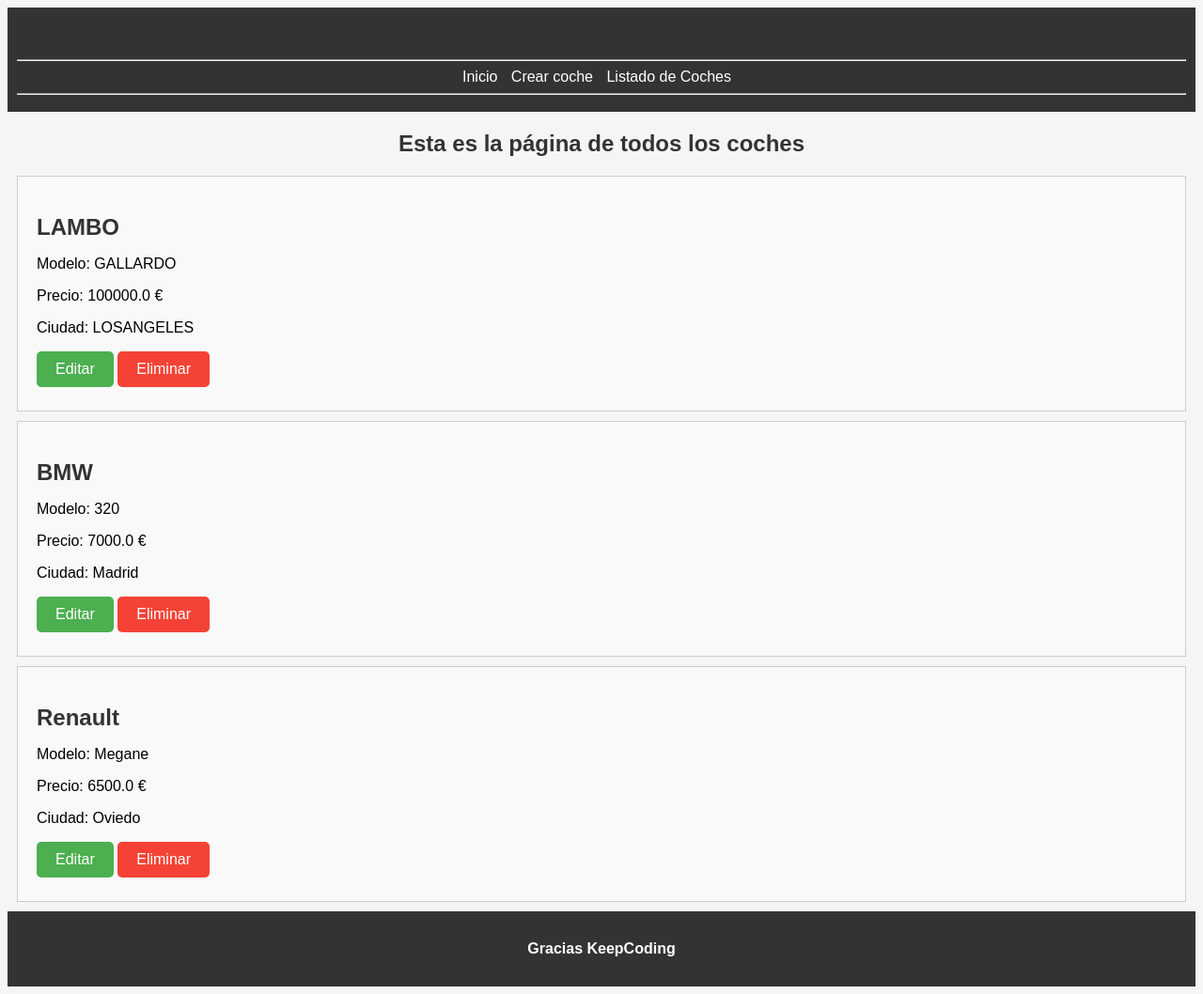
After one commit to DanAndrei-tech/KeepCoding_Proyecto, a Flask app: page /coches in a window 1280 px wide. The commit adds this page. Shown: the whole page at 94% size. Run offline with Flask 3, Linux system fonts and the light colour scheme; data comes from the database, SQL or seed files in the repository; both versions use the stored data as it was after the commit.

Commit message:
estilos css y formularios

```diff
--- a/registros/__init__.py
+++ b/registros/__init__.py
@@ -2,6 +2,8 @@ from flask import Flask
 
 app = Flask(__name__)
 
+app.secret_key = 'clave_secreta_flask'
+
 ORIGIN_DATA = "data/coches.sqlite"
 
 from registros.routes import *
--- a/registros/models.py
+++ b/registros/models.py
@@ -1,33 +1,49 @@
 import sqlite3
 from registros import ORIGIN_DATA
-from flask import redirect,url_for
+from flask import redirect,url_for,flash,render_template
 
 def select_all():
     con = sqlite3.connect(ORIGIN_DATA)
     cur = con.cursor()
     res = cur.execute("select * from coches")
-    filas = res.fetchall() #
-    columnas= res.description #
+    coches = res.fetchall()
+    cur.close()
 
-    #objetivo crear una lista de diccionario con filas y columnas
-    lista_diccionario=[]
+    return coches
 
-    for f in filas:
-        diccionario={}
-        posicion=0
-        for c in columnas:
-            diccionario[c[0]] = f[posicion]
-            posicion +=1
-        lista_diccionario.append(diccionario)
+def insert(registroForm):
+    con = sqlite3.connect(ORIGIN_DATA)
+    cur = con.cursor()
+    res = cur.execute(f"insert into coches(marca,modelo,precio,ciudad) values(?,?,?,?)",registroForm)
+    con.commit()
+
+    flash('Has creado el coche correctamente!')
 
     con.close()
 
-    return lista_diccionario
 
-def insert():
+def select_by(id):
     con = sqlite3.connect(ORIGIN_DATA)
     cur = con.cursor()
-    res = cur.execute(f"insert into coches VALUES(NULL, 'LAMBO','GALLARDO', 100000,'LOSANGELES') ")
+    res = cur.execute(f"select * from coches where id={id}")
+
+    resultado = res.fetchall()
+    con.close()
+
+    if resultado:
+        return resultado[0]
+    else:
+        return None
+
+
+
+def delete_by(coche_id):
+    con = sqlite3.connect(ORIGIN_DATA)
+    cur = con.cursor()
+    cur.execute(f"delete from coches where id={coche_id}")
+
     con.commit()
 
+    flash('El coche ha sido eliminado')
     con.close()
+    return redirect(url_for('coche', coche_id=coche_id))
--- a/registros/routes.py
+++ b/registros/routes.py
@@ -1,26 +1,36 @@
 from registros import app
 from datetime import datetime
-from flask import render_template,request,redirect,url_for
+from flask import render_template, request, redirect, url_for
 from registros.models import *
 
 @app.route('/')
 def index():
-    return render_template('index.html',
-                           dato1 = 'Valor',
-                           dato2 = 'Valor2')
+    return render_template('index.html')
 
-@app.route('/insertar-coche')
-def insertar_coche():
-    insert()
-    return redirect('/')
+@app.route('/crear-coche', methods=['GET', 'POST'])
+def crear_coche():
+    if request.method == 'POST':
+        insert([request.form['marca'],
+                request.form['modelo'],
+                request.form['precio'],
+                request.form['ciudad']])
+        return redirect('/')
+
+    return render_template('crear_coche.html')
+
+@app.route('/coches')
+def mostrar_coches():
+   coches = select_all()
+   return render_template('coches.html',coches = coches)
 
 
+@app.route('/coche/<int:coche_id>')
+def coche(coche_id):
+   coche = select_by(coche_id)
+   return render_template('coche.html', coche=coche)
 
-@app.route('/Contacto')
-def contacto():
-    return render_template('contacto.html')
-
-
-@app.route('/Lenguajes de programacion')
-def lenguajes():
-    return "<h1>Pagina de lenguajes</h1>"
+@app.route('/borrar-coche/<int:coche_id>')
+def borrar_coche(coche_id):
+   coche = select_by(coche_id)
+   borrar = delete_by(coche_id)
+   return render_template('coches.html', coche=coche)
--- a/registros/static/css/styles.css
+++ b/registros/static/css/styles.css
@@ -1,4 +1,166 @@
+/* Estilos para los coches ****************************/
+.article-container {
+  display: flex;
+  flex-wrap: wrap;
+}
+
+.article-item {
+  flex-basis: calc(33.33% - 20px);
+  margin: 10px;
+  background-color: #f9f9f9;
+  border: 1px solid #ccc;
+  padding: 20px;
+  box-sizing: border-box;
+}
+
+.article-item h2 {
+  margin-bottom: 10px;
+}
+
+.article-item p {
+  margin-bottom: 5px;
+}
+
+/* Estilos para el header **********************************/
+header {
+  background-color: #333;
+  color: #fff;
+  padding: 10px;
+}
+
+header h1 {
+  margin: 0;
+  text-align: center;
+}
+
+header ul {
+  list-style: none;
+  padding: 0;
+  margin: 0;
+  text-align: center;
+}
+
+header ul li {
+  display: inline-block;
+  margin-right: 10px;
+}
+
+header ul li a {
+  color: #fff;
+  text-decoration: none;
+}
+
+/* Estilos para el footer *******************************/
+footer {
+  background-color: #333;
+  color: #fff;
+  padding: 10px;
+  text-align: center;
+  margin-top: auto;
+}
+
+/* Estilos adicionales *****************************************************/
 body {
-  background-color: #ccc;
-  font-family: Arial, Helvetica, sans-serif;
+  font-family: Arial, sans-serif;
+  background-color: #f5f5f5;
+  display: flex;
+  flex-direction: column;
+  min-height: 100vh;
 }
+
+h1 {
+  color: #333;
+  text-align: center;
+}
+
+ul {
+  list-style: none;
+  padding: 0;
+  margin: 0;
+}
+
+ul li {
+  display: inline-block;
+  margin-right: 10px;
+}
+
+a {
+  text-decoration: none;
+  color: #333;
+}
+
+/* Estilos para el formulario de creación de coches ***************************/
+form {
+  max-width: 400px;
+  margin: 0 auto;
+  background-color: #f9f9f9;
+  padding: 20px;
+  border: 1px solid #ccc;
+}
+
+form h1 {
+  margin-bottom: 20px;
+  text-align: center;
+}
+
+form label {
+  display: block;
+  margin-bottom: 10px;
+}
+
+form input[type="text"],
+form input[type="number"] {
+  width: 100%;
+  padding: 10px;
+  margin-bottom: 20px;
+  border: 1px solid #ccc;
+  border-radius: 4px;
+  box-sizing: border-box;
+}
+
+form input[type="submit"] {
+  display: block;
+  width: 100%;
+  padding: 10px;
+  background-color: #333;
+  color: #fff;
+  border: none;
+  border-radius: 4px;
+  cursor: pointer;
+}
+
+/* Estilos para los botones de editar y eliminar ****************/
+/* Estilos para los botones de editar y eliminar */
+.btn {
+  display: inline-block;
+  padding: 10px 20px;
+  color: white;
+  text-decoration: none;
+  border-radius: 5px;
+  transition: background-color 0.3s ease;
+}
+
+.btn-succes {
+  background-color: #4caf50;
+}
+
+.btn-succes:hover {
+  background-color: #45a049;
+}
+
+.btn-danger {
+  background-color: #f44336;
+}
+
+.btn-danger:hover {
+  background-color: #d32f2f;
+}
+
+/*Detalles coche individual************************/
+.detalles {
+  width: 400px;
+  margin: 0 auto;
+  padding: 20px;
+  background-color: #fff;
+  box-shadow: 0 2px 4px rgba(0, 0, 0, 0.2);
+}
--- a/registros/templates/base.html
+++ b/registros/templates/base.html
@@ -4,35 +4,39 @@
     <meta charset="UTF-8" />
     <meta http-equiv="X-UA-Compatible" content="IE=edge" />
     <meta name="viewport" content="width=device-width, initial-scale=1.0" />
-    <title>{% block title %} FLASK-PYTHON {% endblock %} | KeepCoding</title>
+    <title>{% block title %}FLASK-PYTHON{% endblock %} | KeepCoding</title>
     <link
       rel="stylesheet"
-      href="{{url_for('static', filename= 'css/styles.css')}}"
+      href="{{url_for('static', filename='css/styles.css')}}"
     />
   </head>
   <body>
-    <h1>El coche de tus sueños esta aquí</h1>
+    <header>
+      <h1>El coche de tus sueños está aquí</h1>
       <hr />
       <ul>
         <li>
           <a href="{{url_for('index')}}">Inicio</a>
         </li>
         <li>
-        <a href="{{url_for('insertar_coche')}}">Informacion</a>
+          <a href="{{url_for('crear_coche')}}">Crear coche</a>
         </li>
         <li>
-        <a href="{{url_for('contacto')}}">Contacto</a>
+          <a href="{{url_for('mostrar_coches')}}">Listado de Coches</a>
         </li>
+        {% if coche %}
         <li>
-        <a href="{{url_for('lenguajes')}}">Coches</a>
+          <a href="{{url_for('coche', coche_id=coche[0]) }}">Detalles coche</a>
         </li>
+        {% endif %}
       </ul>
       <hr />
+    </header>
 
     <section id="content">{% block content %} {% endblock %}</section>
 
     <footer>
-      <h4>App con flask y Python</h4>
+      <h4>Gracias KeepCoding</h4>
     </footer>
   </body>
 </html>
--- /dev/null
+++ b/registros/templates/coches.html
@@ -0,0 +1,28 @@
+{% extends 'base.html' %} {% block title %}Listado de Coches{% endblock %} {%
+block content %}
+
+<h1>Esta es la página de todos los coches</h1>
+
+{% with messages = get_flashed_messages() %} {% if messages %} {% for message in
+messages %}
+<div class="message alert-success">{{ message }}</div>
+{% endfor %} {% endif %} {% endwith %} {% for coche in coches %}
+<article class="article-item">
+  <div class="data">
+    <h2>
+      <a href="{{ url_for('coche', coche_id=coche[0]) }}">{{ coche[1] }}</a>
+    </h2>
+    <p>Modelo: {{ coche[2] }}</p>
+    <p>Precio: {{ coche[3] }} €</p>
+    <p>Ciudad: {{ coche[4] }}</p>
+    <p>
+      <a href="" class="btn btn-succes">Editar</a>
+      <a
+        href="{{url_for('borrar_coche', coche_id=coche[0])}}"
+        class="btn btn-danger"
+        >Eliminar</a
+      >
+    </p>
+  </div>
+</article>
+{% endfor %} {% endblock %}
--- a/registros/templates/contacto.html
+++ /dev/null
@@ -1,5 +0,0 @@
-{% extends 'base.html'%} {%block title%} CONTACTO {%endblock%}
-
-{%block content%}
-<h1>Esta es la pagina de CONTACTO</h1>
-{%endblock%}
--- a/registros/templates/nuevo.html
+++ /dev/null
@@ -1,5 +0,0 @@
-{% extends 'base.html'%} {%block title%} FLASK {%endblock%} {%block content%}
-<h1>Pagina de informacion</h1>
-<p>Esta es la pagina de informacion</p>
-
-{%endblock%}
```
Also changed, not shown: registros/templates/coche.html (added, +11 -0 lines), registros/templates/crear_coche.html (added, +21 -0 lines), registros/templates/index.html (+7 -4 lines), data/coches.sqlite. Lines whose indentation alone changed are shown as unchanged.
